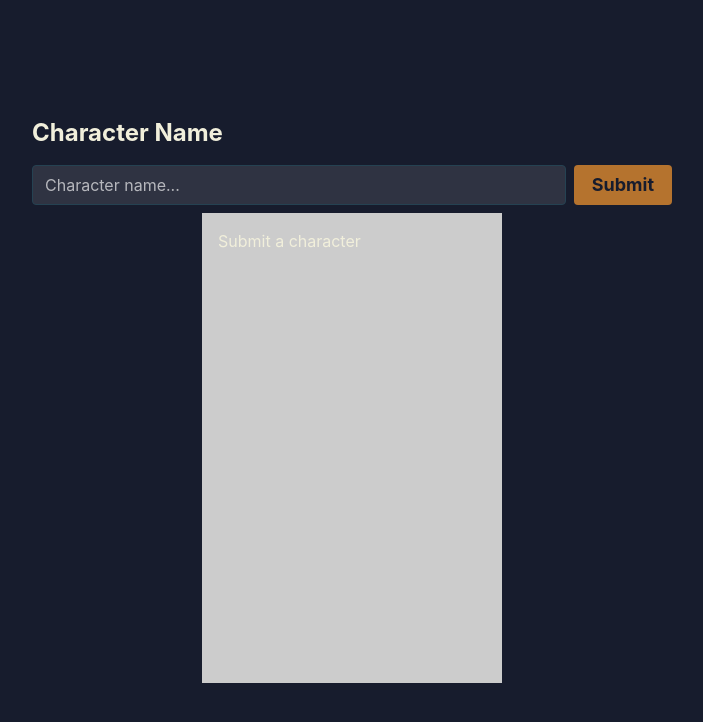
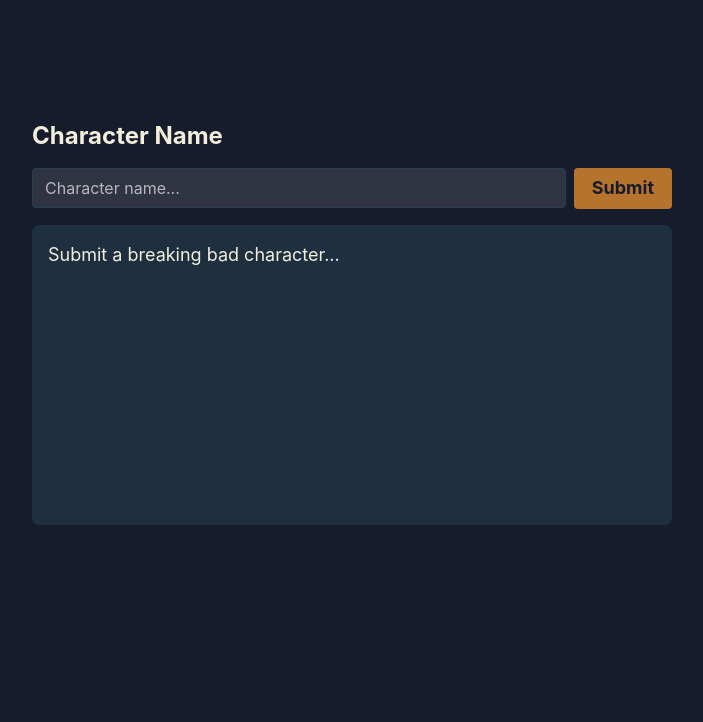
Before and after one commit to roblesdotdev/breaking-bad-react, a React (Create React App) app: page / in a window 1280 px wide. Shown: the top 722 px of the page, without its empty margins (288-991 px from the left). Built offline with nearby package versions, Linux system fonts and the light colour scheme.

Commit message:
results container styles

```diff
--- a/src/App.jsx
+++ b/src/App.jsx
@@ -3,6 +3,8 @@
 import {CharacterInfo} from './components/CharacterInfo'
 import {ErrorBoundary} from './components/ErrorBoundary'
 import {ErrorFallback} from './components/ErrorFallback'
+
+import './styles/index.css'
 
 function App() {
   const [characterName, setCharacterName] = useState('')
@@ -12,25 +14,9 @@
   }
 
   return (
-    <div
-      style={{
-        display: 'flex',
-        flexDirection: 'column',
-        alignItems: 'center',
-        justifyContent: 'center',
-        minHeight: '100vh',
-        gap: '8px',
-      }}
-    >
+    <div className="app">
       <CharacterForm characterName={characterName} onSubmit={handleSubmit} />
-      <div
-        style={{
-          width: '300px',
-          height: '470px',
-          backgroundColor: '#ccc',
-          padding: '16px',
-        }}
-      >
+      <div className="container content">
         <ErrorBoundary FallbackComponent={ErrorFallback} key={characterName}>
           <CharacterInfo name={characterName} />
         </ErrorBoundary>
--- a/src/components/CharacterInfo.jsx
+++ b/src/components/CharacterInfo.jsx
@@ -1,6 +1,5 @@
 import {useEffect, useState} from 'react'
 import {CharacterDataView} from './CharacterDataView'
-import {CharacterFallback} from './CharacterFallback'
 import {NoCharacter} from './NoCharacter'
 import {ErrorFallback} from './ErrorFallback'
 import {fetchCharacter} from '../utils/fetch-data'
@@ -34,7 +33,7 @@
   if (status === STATUS.IDLE) {
     return <NoCharacter />
   } else if (status === STATUS.PENDING) {
-    return <CharacterFallback name={name} />
+    return <NoCharacter message={`loading ${name}...`} />
   } else if (status === STATUS.REJECTED) {
     // handle with error boundary
     // throw error
--- a/src/components/ErrorFallback.jsx
+++ b/src/components/ErrorFallback.jsx
@@ -1,8 +1,7 @@
 function ErrorFallback({error}) {
   return (
-    <div>
-      There was an error{' '}
-      <pre style={{whiteSpace: 'pre-wrap'}}>{error.message}</pre>
+    <div className="info">
+      There was an error <pre className="error">{error.message}</pre>
     </div>
   )
 }
--- a/src/components/NoCharacter.jsx
+++ b/src/components/NoCharacter.jsx
@@ -1,5 +1,7 @@
-function NoCharacter() {
-  return <div>Submit a character</div>
+const defaultMessage = 'Submit a breaking bad character...'
+
+function NoCharacter({message = defaultMessage}) {
+  return <div className="info">{message}</div>
 }
 
 export {NoCharacter}
--- /dev/null
+++ b/src/styles/index.css
@@ -0,0 +1,24 @@
+.app {
+  margin-top: 120px;
+  display: flex;
+  flex-direction: column;
+  align-items: center;
+  justify-content: center;
+}
+
+.content {
+  margin-top: 16px;
+  border-radius: 8px;
+  padding: 16px;
+  min-height: 300px;
+  background-color: #1e2f40;
+}
+
+.info {
+  font-size: 18px;
+}
+
+pre.error {
+  color: var(--color-invalid);
+  white-space: pre-wrap;
+}
```
